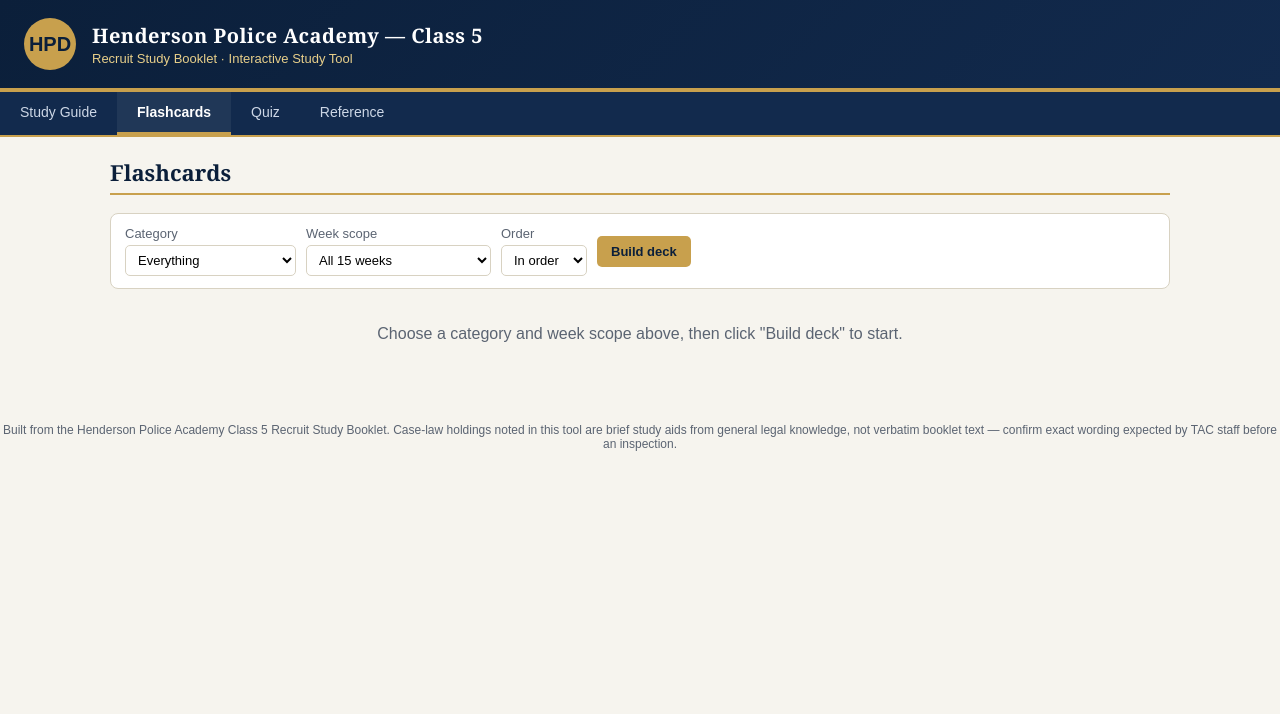
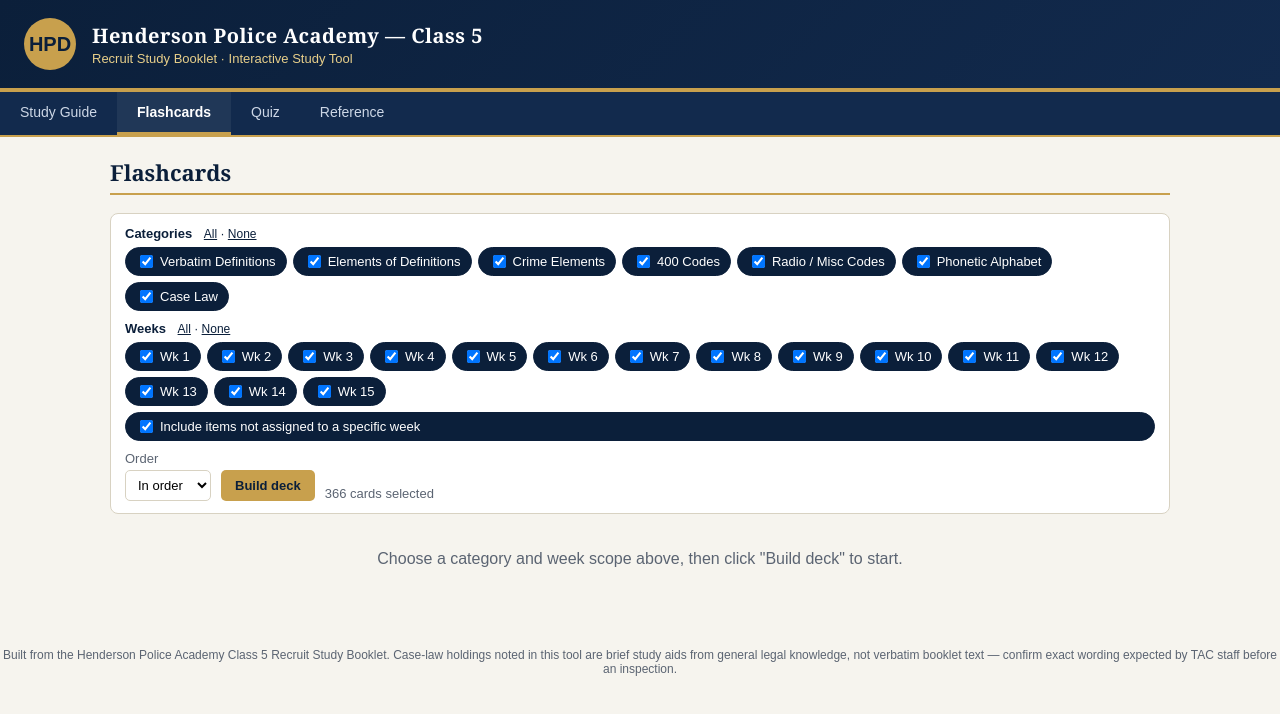
Before and after one commit to Mgarwood81/HPD-Study-Tool, a plain HTML site: page index.html in a window 1280 px wide. Both pictures are taken after a click on the button "Flashcards". Drawn offline with Linux system fonts and the light colour scheme.

Commit message:
Add files via upload

```diff
--- a/index.html
+++ b/index.html
@@ -123,6 +123,16 @@
   button.btn.red{background:var(--red);}
   button.btn:disabled{opacity:0.4;cursor:not-allowed;}
 
+  .chip-head{font-weight:bold;color:var(--navy);margin-bottom:6px;}
+  .chip-actions{font-weight:normal;font-size:12px;margin-left:8px;}
+  .chip-actions a{color:var(--navy);}
+  .chips{display:flex;flex-wrap:wrap;gap:6px;}
+  .chip{
+    display:inline-flex;flex-direction:row !important;align-items:center;gap:5px;
+    background:#fff;border:1px solid var(--border);border-radius:16px;
+    padding:4px 10px;cursor:pointer;color:var(--ink) !important;font-size:13px;
+  }
+  .chip:has(input:checked){background:var(--navy);color:#fff !important;border-color:var(--navy);}
   h2.section-title{
     font-size:22px;
     color:var(--navy);
@@ -397,22 +407,25 @@
   <!-- FLASHCARDS -->
   <section id="flash" class="panel">
     <h2 class="section-title">Flashcards</h2>
-    <div class="controls">
-      <label>Category
-        <select id="fcCategory">
-          <option value="all">Everything</option>
-          <option value="verbatim">Verbatim Definitions</option>
-          <option value="elements">Elements of Definitions</option>
-          <option value="crime">Crime Elements</option>
-          <option value="code400">400 Codes</option>
-          <option value="miscCode">Radio / Misc Codes</option>
-          <option value="phonetic">Phonetic Alphabet</option>
-          <option value="caselaw">Case Law</option>
-        </select>
-      </label>
-      <label>Week scope
-        <select id="fcWeekScope"></select>
-      </label>
+    <div class="controls" style="flex-direction:column;align-items:stretch;">
+      <div>
+        <div class="chip-head">Categories <span class="chip-actions"><a href="#" id="fcCatAll">All</a> · <a href="#" id="fcCatNone">None</a></span></div>
+        <div class="chips" id="fcCatChips">
+          <label class="chip"><input type="checkbox" value="verbatim" checked> Verbatim Definitions</label>
+          <label class="chip"><input type="checkbox" value="elements" checked> Elements of Definitions</label>
+          <label class="chip"><input type="checkbox" value="crime" checked> Crime Elements</label>
+          <label class="chip"><input type="checkbox" value="code400" checked> 400 Codes</label>
+          <label class="chip"><input type="checkbox" value="miscCode" checked> Radio / Misc Codes</label>
+          <label class="chip"><input type="checkbox" value="phonetic" checked> Phonetic Alphabet</label>
+          <label class="chip"><input type="checkbox" value="caselaw" checked> Case Law</label>
+        </div>
+      </div>
+      <div>
+        <div class="chip-head">Weeks <span class="chip-actions"><a href="#" id="fcWkAll">All</a> · <a href="#" id="fcWkNone">None</a></span></div>
+        <div class="chips" id="fcWeekChips"></div>
+        <label class="chip" style="margin-top:6px;"><input type="checkbox" id="fcSupp" checked> Include items not assigned to a specific week</label>
+      </div>
+      <div style="display:flex;gap:10px;align-items:flex-end;flex-wrap:wrap;">
         <label>Order
           <select id="fcOrder">
             <option value="inorder">In order</option>
@@ -420,6 +433,8 @@
           </select>
         </label>
         <button class="btn gold" id="fcStart">Build deck</button>
+        <span class="progress-line" id="fcCount"></span>
+      </div>
     </div>
     <div id="fcArea"></div>
   </section>
@@ -1037,11 +1052,41 @@
   });
 }
 
+// Week chips
+(function(){
+  const box = document.getElementById("fcWeekChips");
+  for(let i=1;i<=15;i++){
+    const l = document.createElement("label");
+    l.className = "chip";
+    l.innerHTML = `<input type="checkbox" value="${i}" checked> Wk ${i}`;
+    box.appendChild(l);
+  }
+})();
+function setChecks(sel, val){
+  document.querySelectorAll(sel).forEach(c=>c.checked = val);
+  updateFcCount();
+}
+function fcSelection(){
+  const cats = [...document.querySelectorAll("#fcCatChips input:checked")].map(c=>c.value);
+  const weeks = [...document.querySelectorAll("#fcWeekChips input:checked")].map(c=>Number(c.value));
+  const supp = document.getElementById("fcSupp").checked;
+  let pool = [];
+  cats.forEach(c=>{ pool = pool.concat(buildPool(c)); });
+  return pool.filter(item => item.week===null || item.week===undefined ? supp : weeks.includes(item.week));
+}
+function updateFcCount(){
+  document.getElementById("fcCount").textContent = fcSelection().length + " cards selected";
+}
+document.getElementById("fcCatAll").addEventListener("click", e=>{e.preventDefault(); setChecks("#fcCatChips input", true);});
+document.getElementById("fcCatNone").addEventListener("click", e=>{e.preventDefault(); setChecks("#fcCatChips input", false);});
+document.getElementById("fcWkAll").addEventListener("click", e=>{e.preventDefault(); setChecks("#fcWeekChips input", true);});
+document.getElementById("fcWkNone").addEventListener("click", e=>{e.preventDefault(); setChecks("#fcWeekChips input", false);});
+document.querySelectorAll("#flash input[type=checkbox]").forEach(c=>c.addEventListener("change", updateFcCount));
+updateFcCount();
+
 document.getElementById("fcStart").addEventListener("click", ()=>{
-  const cat = document.getElementById("fcCategory").value;
-  const scope = document.getElementById("fcWeekScope").value;
   const order = document.getElementById("fcOrder").value;
-  let pool = buildPool(cat).filter(item=>weekMatches(item.week, scope));
+  let pool = fcSelection();
   if(order==="shuffle") pool = shuffle(pool);
   fcDeck = pool;
   fcIndex = 0;
@@ -1212,7 +1257,6 @@
 /* =========================================================
    INIT
    ========================================================= */
-populateWeekSelect(document.getElementById("fcWeekScope"));
 populateWeekSelect(document.getElementById("qzWeekScope"));
 populateWeekSelect(document.getElementById("refWeekScope"));
 renderGuide();
```
Lines whose indentation alone changed are shown as unchanged.
